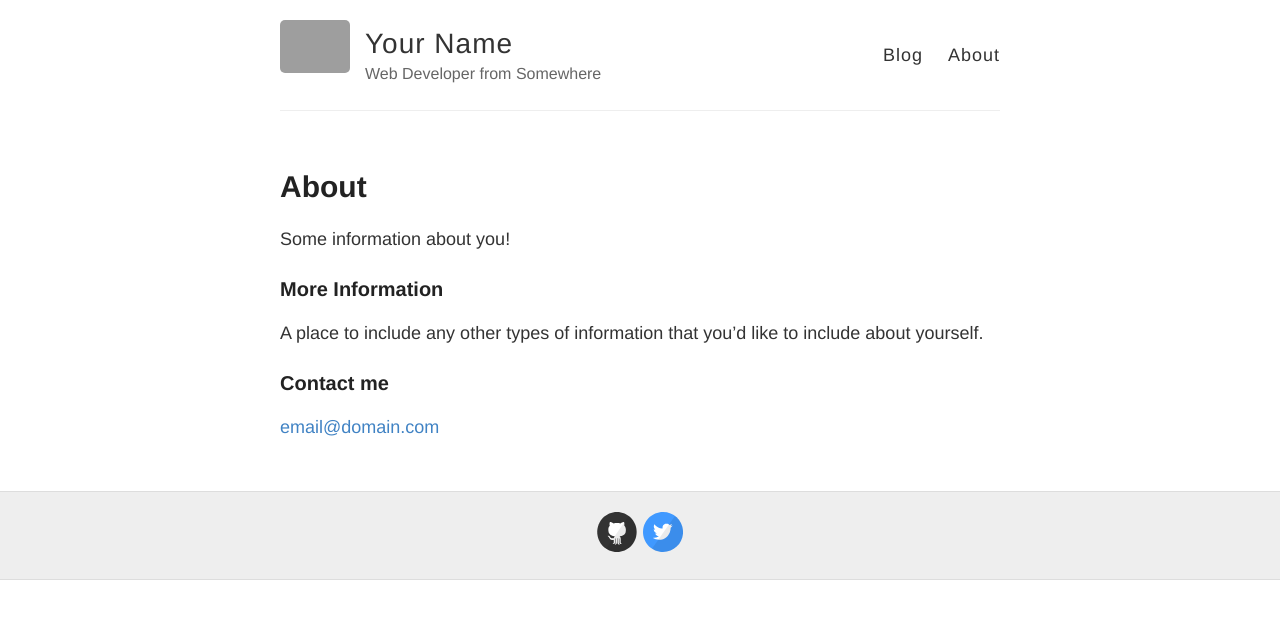
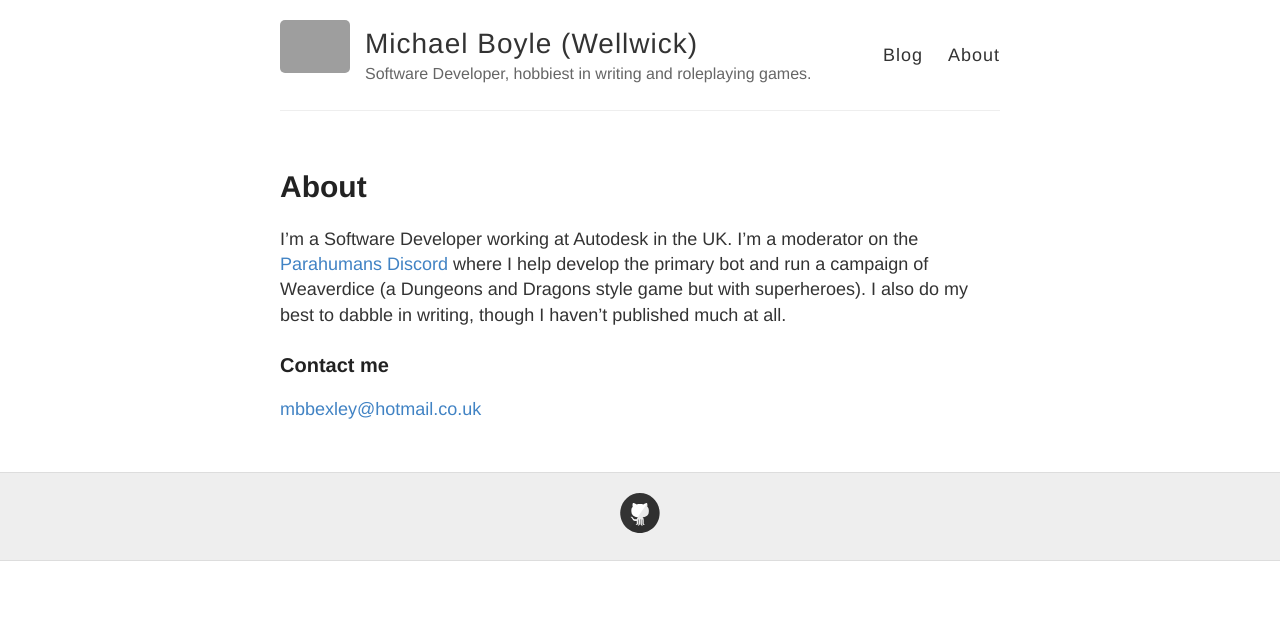
Before and after one commit to Wellwick/wellwick.github.io, a Jekyll site: the page built from about.md, in a window 1280 px wide. Shown: the top 619 px of the page. Built offline with Jekyll 4.4.1, drawn with Linux system fonts in a browser that asks for light colours; grey boxes are pictures that could not be loaded.

```diff
--- a/_config.yml
+++ b/_config.yml
@@ -3,10 +3,10 @@
 #
 
 # Name of your site (displayed in the header)
-name: Your Name
+name: Michael Boyle (Wellwick)
 
 # Short bio or description (displayed in the header)
-description: Web Developer from Somewhere
+description: Software Developer, hobbiest in writing and roleplaying games.
 
 # URL of your avatar or profile pic (you could use your GitHub profile pic)
 avatar: https://raw.githubusercontent.com/barryclark/jekyll-now/master/images/jekyll-logo.png
@@ -21,12 +21,12 @@ footer-links:
   email:
   facebook:
   flickr:
-  github: barryclark/jekyll-now
+  github: wellwick
   instagram:
   linkedin:
   pinterest:
   rss: # just type anything here for a working RSS icon
-  twitter: jekyllrb
+  twitter:
   stackoverflow: # your stackoverflow profile, e.g. "users/50476/bart-kiers"
   youtube: # channel/<your_long_string> or user/<user-name>
   googleplus: # anything in your profile username that comes after plus.google.com/
--- a/about.md
+++ b/about.md
@@ -4,12 +4,8 @@ title: About
 permalink: /about/
 ---
 
-Some information about you!
-
-### More Information
-
-A place to include any other types of information that you'd like to include about yourself.
+I'm a Software Developer working at Autodesk in the UK. I'm a moderator on the [Parahumans Discord](https://discord.gg/TYsRHpG) where I help develop the primary bot and run a campaign of Weaverdice (a Dungeons and Dragons style game but with superheroes). I also do my best to dabble in writing, though I haven't published much at all.
 
 ### Contact me
 
-[email@domain.com](mailto:email@domain.com)
+[mbbexley@hotmail.co.uk](mailto:mbbexley@hotmail.co.uk)
```
Also changed, not shown: _posts/2014-3-3-Hello-World.md (deleted, +0 -10 lines), _posts/2019-09-04-Introduction.md (added, +8 -0 lines).
